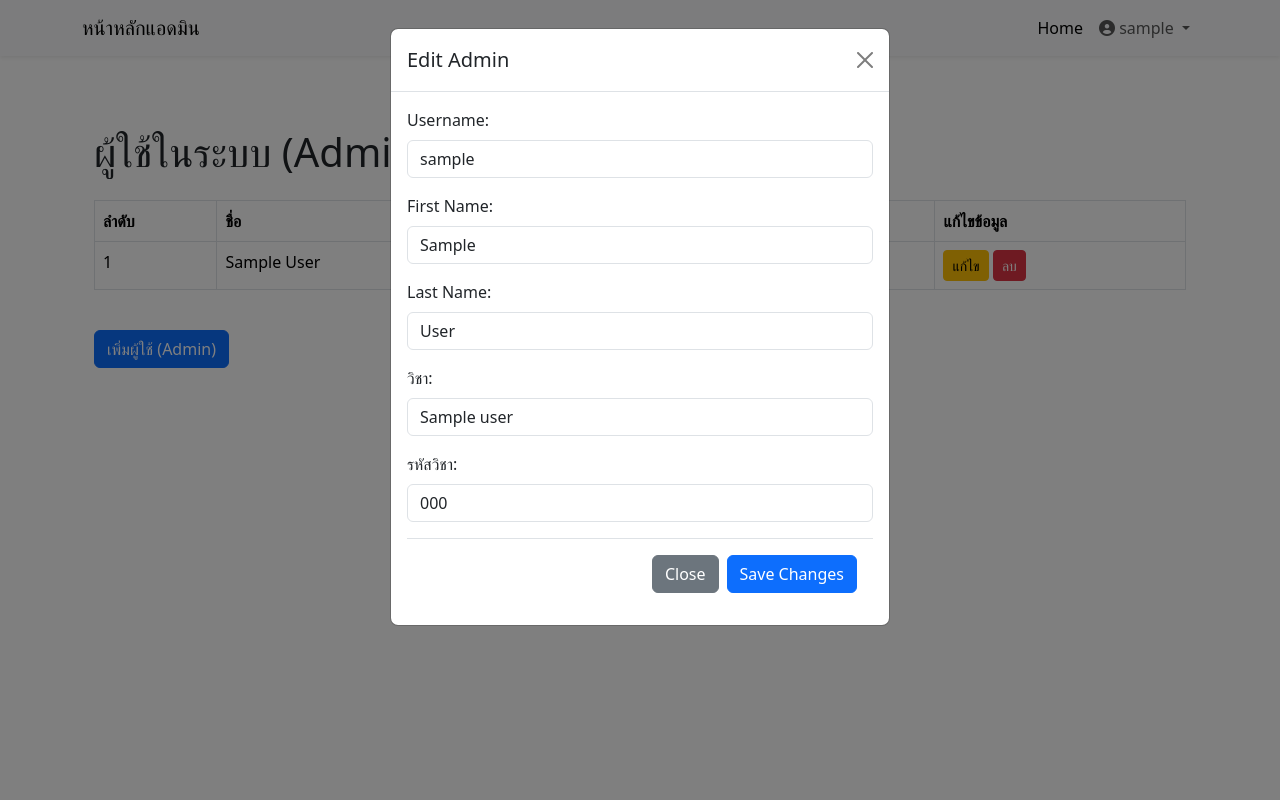
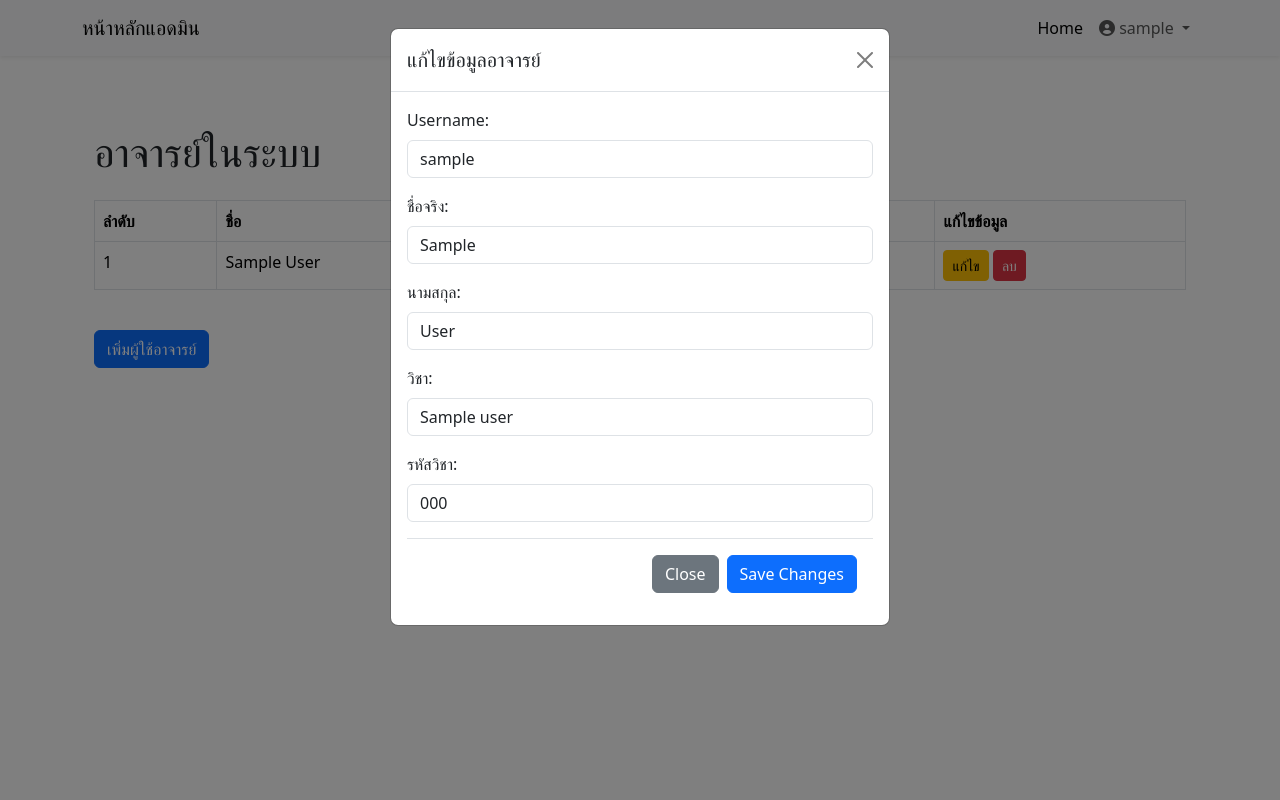
Before and after one commit to Anelse1365/seminar_project, a Flask app: page /register in a window 1280 px wide, after a click on "แก้ไข". Run offline with Flask 3, Linux system fonts and the light colour scheme; the visitor is signed in with stand-in values (Sample User, id 1); a database or web service that is not in the repository returns one stand-in record (values such as "Sample title").

Commit message:
เปลี่ยนชื่อยิบย่อย

```diff
--- a/templates/register.html
+++ b/templates/register.html
@@ -4,7 +4,7 @@
 
 {% block body %}
 <div class="container mt-5">
-    <h1 class="mb-4">ผู้ใช้ในระบบ (Admins)</h1>
+    <h1 class="mb-4">อาจารย์ในระบบ </h1>
 
     <table class="table table-bordered">
         <thead>
@@ -34,7 +34,7 @@
                 <div class="modal-dialog">
                     <div class="modal-content">
                         <div class="modal-header">
-                            <h5 class="modal-title" id="editAdminModalLabel-{{ admin._id }}">Edit Admin</h5>
+                            <h5 class="modal-title" id="editAdminModalLabel-{{ admin._id }}">แก้ไขข้อมูลอาจารย์</h5>
                             <button type="button" class="btn-close" data-bs-dismiss="modal" aria-label="Close"></button>
                         </div>
                         <div class="modal-body">
@@ -45,11 +45,11 @@
                                     <input type="text" id="username" name="username" class="form-control" value="{{ admin.username }}" required>
                                 </div>
                                 <div class="mb-3">
-                                    <label for="first_name" class="form-label">First Name:</label>
+                                    <label for="first_name" class="form-label">ชื่อจริง:</label>
                                     <input type="text" id="first_name" name="first_name" class="form-control" value="{{ admin.first_name }}" required>
                                 </div>
                                 <div class="mb-3">
-                                    <label for="last_name" class="form-label">Last Name:</label>
+                                    <label for="last_name" class="form-label">นามสกุล:</label>
                                     <input type="text" id="last_name" name="last_name" class="form-control" value="{{ admin.last_name }}" required>
                                 </div>
                                 <div class="mb-3">
@@ -75,7 +75,7 @@
 
     <!-- Button to open the modal for adding a new admin -->
     <button type="button" class="btn btn-primary mt-4" data-bs-toggle="modal" data-bs-target="#createAdminModal">
-        เพิ่มผู้ใช้ (Admin)
+        เพิ่มผู้ใช้อาจารย์
     </button>
 
     <!-- Create Admin Modal -->
--- a/templates/view_user.html
+++ b/templates/view_user.html
@@ -69,15 +69,15 @@
                                         <input type="text" id="username" name="username" class="form-control" value="{{ user.username }}" required>
                                     </div>
                                     <div class="mb-3">
-                                        <label for="first_name" class="form-label">First Name:</label>
+                                        <label for="first_name" class="form-label">ชื่อจริง:</label>
                                         <input type="text" id="first_name" name="first_name" class="form-control" value="{{ user.first_name }}" required>
                                     </div>
                                     <div class="mb-3">
-                                        <label for="last_name" class="form-label">Last Name:</label>
+                                        <label for="last_name" class="form-label">นามสกุล:</label>
                                         <input type="text" id="last_name" name="last_name" class="form-control" value="{{ user.last_name }}" required>
                                     </div>
                                     <div class="mb-3">
-                                        <label for="grade_level" class="form-label">Grade Level:</label>
+                                        <label for="grade_level" class="form-label">ระดับชั้น:</label>
                                         <input type="text" id="grade_level" name="grade_level" class="form-control" value="{{ user.grade_level }}" required>
                                     </div>
                                     <div class="mb-3">
```
